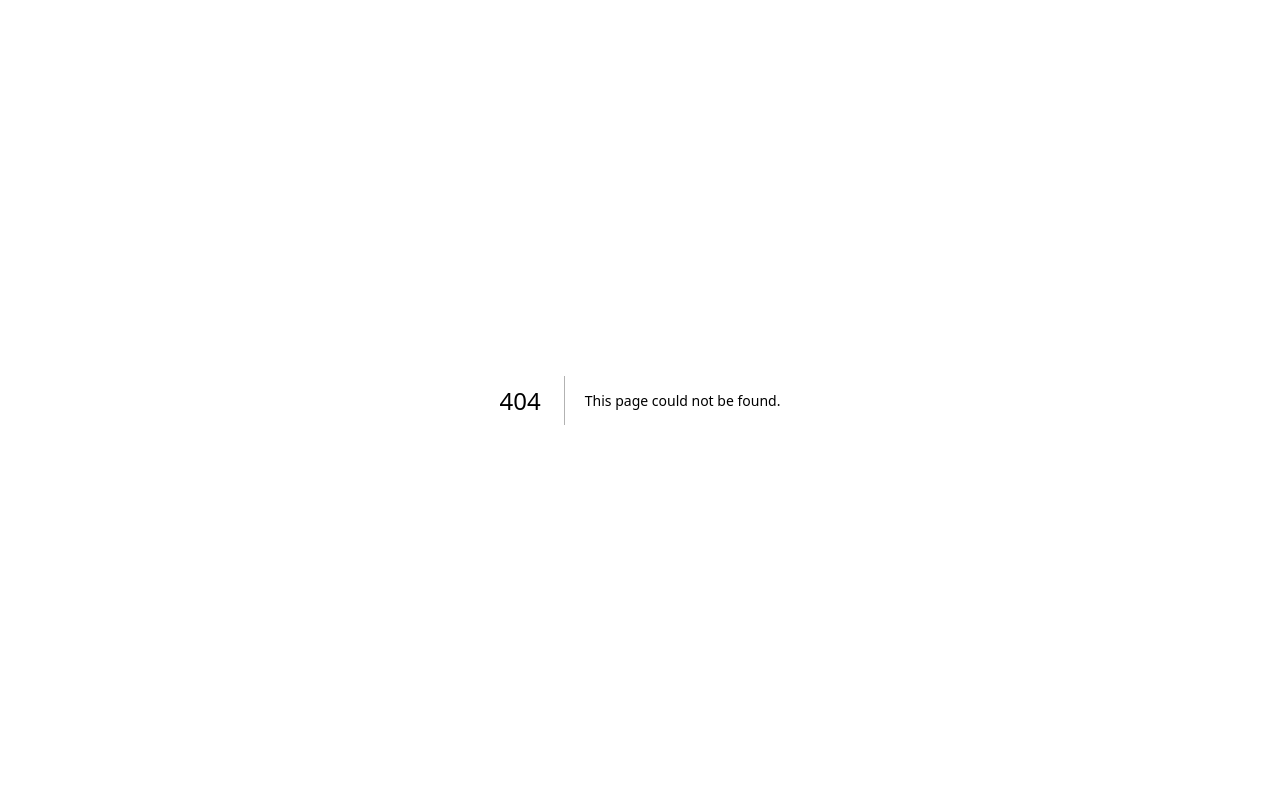
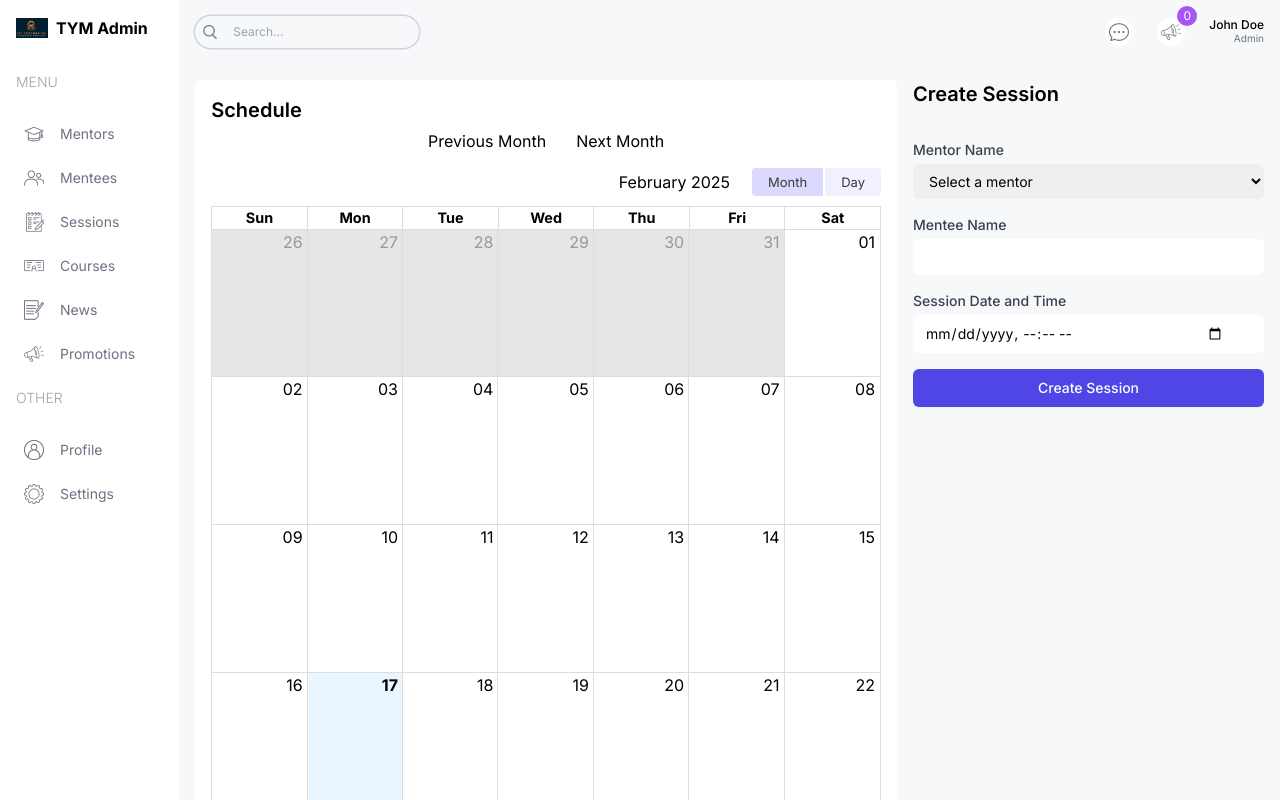
Before and after one commit to tryyourmentorDev/try-your-mentor-admin, a Next.js app: page /sessions in a window 1280 px wide. Before the commit this address had no page. Built offline with nearby package versions, Linux system fonts and the light colour scheme.

Commit message:
add session manager

```diff
--- /dev/null
+++ b/src/app/(dashboard)/courses/page.tsx
@@ -0,0 +1,5 @@
+const Courses = () => {
+  return <div className="">Courses Comping Soon!</div>;
+};
+
+export default Courses;
--- a/src/app/(dashboard)/mentor/page.tsx
+++ b/src/app/(dashboard)/mentor/page.tsx
@@ -7,7 +7,7 @@ const MentorPage = () => {
       <div className="w-full xl:w-2/3">
         <div className="h-full bg-white p-4 rounded-md">
           <h1 className="text-xl font-semibold">Schedule</h1>
-          <BigCalendar />
+          {/* <BigCalendar /> */}
         </div>
       </div>
       {/* RIGHT */}
--- /dev/null
+++ b/src/app/(dashboard)/news/page.tsx
@@ -0,0 +1,5 @@
+const News = () => {
+  return <div className="">News Coming Soon!</div>;
+};
+
+export default News;
--- /dev/null
+++ b/src/app/(dashboard)/promotions/page.tsx
@@ -0,0 +1,5 @@
+const Promotions = () => {
+  return <div className="">Promotions Coming Soon!</div>;
+};
+
+export default Promotions;
--- /dev/null
+++ b/src/app/(dashboard)/sessions/page.tsx
@@ -0,0 +1,154 @@
+"use client";
+import React, { useState, useEffect } from "react";
+import BigCalendar from "@/components/BigCalender";
+import { mentorData, calendarEvents } from "@/lib/data";
+
+const SessionManagerPage = () => {
+  const [mentor, setMentor] = useState("");
+  const [mentee, setMentee] = useState("");
+  const [sessionDateTime, setSessionDateTime] = useState("");
+  const [isFormValid, setIsFormValid] = useState(false);
+  const [formMode, setFormMode] = useState("create");
+  const [selectedEvent, setSelectedEvent] = useState<any>(null);
+
+  useEffect(() => {
+    setIsFormValid(mentor !== "" && mentee !== "" && sessionDateTime !== "");
+  }, [mentor, mentee, sessionDateTime]);
+
+  const handleSubmit = (e: any) => {
+    e.preventDefault();
+    if (formMode === "create") {
+      const newEvent = {
+        id: calendarEvents.length + 1,
+        title: `${mentee}_${mentor}_Session`,
+        allDay: false,
+        start: new Date(sessionDateTime),
+        end: new Date(new Date(sessionDateTime).getTime() + 60 * 60 * 1000),
+      };
+      calendarEvents.push(newEvent);
+      alert("Session created successfully!");
+    } else if (formMode === "update" && selectedEvent) {
+      const eventIndex = calendarEvents.findIndex(
+        (event) => event.id === selectedEvent.id
+      );
+      if (eventIndex > -1) {
+        calendarEvents[eventIndex] = {
+          ...calendarEvents[eventIndex],
+          title: `${mentee}_${mentor}_Session`,
+          start: new Date(sessionDateTime),
+          end: new Date(new Date(sessionDateTime).getTime() + 60 * 60 * 1000),
+        };
+        alert("Session updated successfully!");
+      }
+    }
+    resetForm();
+  };
+
+  const resetForm = () => {
+    setMentor("");
+    setMentee("");
+    setSessionDateTime("");
+    setFormMode("create");
+    setSelectedEvent(null);
+  };
+
+  const handleSelectEvent = (event: any) => {
+    if (event && event.title) {
+      setSelectedEvent(event);
+      setMentor(event.title.split("_")[1]);
+      setMentee(event.title.split("_")[0]);
+      setSessionDateTime(new Date(event.start).toISOString().slice(0, 16));
+      setFormMode("update");
+    }
+  };
+
+  const handleSelectSlot = (slotInfo: any) => {
+    resetForm();
+  };
+
+  return (
+    <div className="flex-1 p-4 flex gap-4 flex-col xl:flex-row">
+      {/* LEFT */}
+      <div className="w-full xl:w-2/3">
+        <div className="h-full bg-white p-4 rounded-md">
+          <h1 className="text-xl font-semibold">Schedule</h1>
+          <BigCalendar
+            onSelectEvent={handleSelectEvent}
+            onSelectSlot={handleSelectSlot}
+          />
+        </div>
+      </div>
+      {/* RIGHT */}
+      <div className="w-full xl:w-1/3 flex flex-col gap-8">
+        <h2 className="text-xl font-semibold">
+          {formMode === "create" ? "Create Session" : "Update Session"}
+        </h2>
+        <form className="flex flex-col gap-4" onSubmit={handleSubmit}>
+          <div>
+            <label
+              htmlFor="mentor"
+              className="block text-sm font-medium text-gray-700"
+            >
+              Mentor Name
+            </label>
+            <select
+              id="mentor"
+              name="mentor"
+              className="mt-1 block w-full pl-3 pr-10 py-2 text-base border-gray-300 focus:outline-none focus:ring-indigo-500 focus:border-indigo-500 sm:text-sm rounded-md"
+              value={mentor}
+              onChange={(e) => setMentor(e.target.value)}
+            >
+              <option value="">Select a mentor</option>
+              {mentorData.map((mentor) => (
+                <option key={mentor.id} value={mentor.name}>
+                  {mentor.name}
+                </option>
+              ))}
+            </select>
+          </div>
+          <div>
+            <label
+              htmlFor="mentee"
+              className="block text-sm font-medium text-gray-700"
+            >
+              Mentee Name
+            </label>
+            <input
+              type="text"
+              id="mentee"
+              name="mentee"
+              className="mt-1 block w-full pl-3 pr-10 py-2 text-base border-gray-300 focus:outline-none focus:ring-indigo-500 focus:border-indigo-500 sm:text-sm rounded-md"
+              value={mentee}
+              onChange={(e) => setMentee(e.target.value)}
+            />
+          </div>
+          <div>
+            <label
+              htmlFor="sessionDateTime"
+              className="block text-sm font-medium text-gray-700"
+            >
+              Session Date and Time
+            </label>
+            <input
+              type="datetime-local"
+              id="sessionDateTime"
+              name="sessionDateTime"
+              className="mt-1 block w-full pl-3 pr-10 py-2 text-base border-gray-300 focus:outline-none focus:ring-indigo-500 focus:border-indigo-500 sm:text-sm rounded-md"
+              value={sessionDateTime}
+              onChange={(e) => setSessionDateTime(e.target.value)}
+            />
+          </div>
+          <button
+            type="submit"
+            className="inline-flex justify-center py-2 px-4 border border-transparent shadow-sm text-sm font-medium rounded-md text-white bg-indigo-600 hover:bg-indigo-700 focus:outline-none focus:ring-2 focus:ring-offset-2 focus:ring-indigo-500"
+            disabled={!isFormValid}
+          >
+            {formMode === "create" ? "Create Session" : "Update Session"}
+          </button>
+        </form>
+      </div>
+    </div>
+  );
+};
+
+export default SessionManagerPage;
--- a/src/components/BigCalender.tsx
+++ b/src/components/BigCalender.tsx
@@ -8,25 +8,92 @@ import { useState } from "react";
 
 const localizer = momentLocalizer(moment);
 
-const BigCalendar = () => {
-  const [view, setView] = useState<View>(Views.WORK_WEEK);
+interface BigCalendarProps {
+  onSelectEvent: (event: any) => void;
+  onSelectSlot: (slotInfo: any) => void;
+}
+
+const BigCalendar = ({ onSelectEvent, onSelectSlot }: BigCalendarProps) => {
+  const [view, setView] = useState<View>(Views.MONTH);
+  const [currentDate, setCurrentDate] = useState<Date>(new Date());
+  const [selectedEvent, setSelectedEvent] = useState<any>(null);
 
   const handleOnChangeView = (selectedView: View) => {
     setView(selectedView);
   };
+
+  const handleSelectEvent = (event: any) => {
+    setSelectedEvent(event);
+    onSelectEvent(event);
+  };
+
+  const handleSelectSlot = (slotInfo: any) => {
+    setSelectedEvent(null);
+    setCurrentDate(slotInfo.start);
+    setView(Views.DAY);
+    onSelectSlot(slotInfo);
+  };
+
+  const handleNavigate = (newDate: Date, newView: View) => {
+    setCurrentDate(newDate);
+    setView(newView);
+  };
+
+  const goToPreviousMonth = () => {
+    setCurrentDate(moment(currentDate).subtract(1, "month").toDate());
+  };
+
+  const goToNextMonth = () => {
+    setCurrentDate(moment(currentDate).add(1, "month").toDate());
+  };
+
   return (
+    <div style={{ height: "100vh" }}>
+      {view === Views.MONTH && (
+        <div
+          style={{
+            display: "flex",
+            justifyContent: "center",
+            marginBottom: "10px",
+          }}
+        >
+          <button
+            onClick={goToPreviousMonth}
+            style={{
+              marginRight: "10px",
+              padding: "5px 10px",
+              cursor: "pointer",
+            }}
+          >
+            Previous Month
+          </button>
+          <button
+            onClick={goToNextMonth}
+            style={{ padding: "5px 10px", cursor: "pointer" }}
+          >
+            Next Month
+          </button>
+        </div>
+      )}
       <Calendar
         localizer={localizer}
         events={calendarEvents}
         startAccessor="start"
         endAccessor="end"
-      style={{ height: "98%" }}
-      views={["work_week", "day"]}
+        style={{ height: "100%" }}
+        views={["month", "day"]}
         view={view}
+        date={currentDate}
         onView={handleOnChangeView}
+        onNavigate={handleNavigate}
         min={new Date(2025, 1, 0, 8, 0, 0)}
         max={new Date(2025, 1, 0, 17, 0, 0)}
+        onSelectEvent={handleSelectEvent}
+        onSelectSlot={handleSelectSlot}
+        selectable
+        defaultDate={new Date()}
       />
+    </div>
   );
 };
 
--- a/src/components/Menu.tsx
+++ b/src/components/Menu.tsx
@@ -26,25 +26,25 @@ const menuItems = [
       {
         icon: "/subject.png",
         label: "Sessions",
-        href: "/list/sessions",
+        href: "/sessions",
         visible: ["admin"],
       },
       {
         icon: "/class.png",
         label: "Courses",
-        href: "/list/courses",
+        href: "/courses",
         visible: ["admin"],
       },
       {
         icon: "/lesson.png",
         label: "News",
-        href: "/list/news",
+        href: "/news",
         visible: ["admin"],
       },
       {
         icon: "/announcement.png",
         label: "Promotions",
-        href: "/list/Promotions",
+        href: "/promotions",
         visible: ["admin"],
       },
     ],
--- a/src/lib/data.ts
+++ b/src/lib/data.ts
@@ -1,4 +1,11 @@
 // TEMPORARY DATA
+interface CalendarEvent {
+  id: number;
+  title: string;
+  allDay: boolean;
+  start: Date;
+  end: Date;
+}
 
 export let role = "admin";
 
@@ -916,65 +923,4 @@ export const announcementsData = [
 ];
 
 // YOU SHOULD CHANGE THE DATES OF THE EVENTS TO THE CURRENT DATE TO SEE THE EVENTS ON THE CALENDAR
-export const calendarEvents = [
-  {
-    title: "Math",
-    allDay: false,
-    start: new Date(2025, 1, 5, 8, 0),
-    end: new Date(2025, 1, 5, 8, 45),
-  },
-  {
-    title: "English",
-    allDay: false,
-    start: new Date(2025, 1, 12, 9, 0),
-    end: new Date(2025, 1, 12, 9, 45),
-  },
-  {
-    title: "Biology",
-    allDay: false,
-    start: new Date(2025, 1, 8, 10, 0),
-    end: new Date(2025, 1, 8, 10, 45),
-  },
-  {
-    title: "Physics",
-    allDay: false,
-    start: new Date(2025, 1, 17, 11, 0),
-    end: new Date(2025, 1, 17, 11, 45),
-  },
-  {
-    title: "Chemistry",
-    allDay: false,
-    start: new Date(2025, 2, 3, 13, 0),
-    end: new Date(2025, 2, 3, 13, 45),
-  },
-  {
-    title: "History",
-    allDay: false,
-    start: new Date(2025, 2, 9, 14, 0),
-    end: new Date(2025, 2, 9, 14, 45),
-  },
-  {
-    title: "English",
-    allDay: false,
-    start: new Date(2025, 2, 5, 9, 0),
-    end: new Date(2025, 2, 5, 9, 45),
-  },
-  {
-    title: "Biology",
-    allDay: false,
-    start: new Date(2025, 1, 28, 10, 0),
-    end: new Date(2025, 1, 28, 10, 45),
-  },
-  {
-    title: "Physics",
-    allDay: false,
-    start: new Date(2025, 2, 7, 11, 0),
-    end: new Date(2025, 2, 7, 11, 45),
-  },
-  {
-    title: "History",
-    allDay: false,
-    start: new Date(2025, 2, 10, 14, 0),
-    end: new Date(2025, 2, 10, 14, 45),
-  },
-];
+export const calendarEvents: CalendarEvent[] = [];
```
Also changed, not shown: 1 other file (tests, documents, lock files or other folders). Lines whose indentation alone changed are shown as unchanged.
